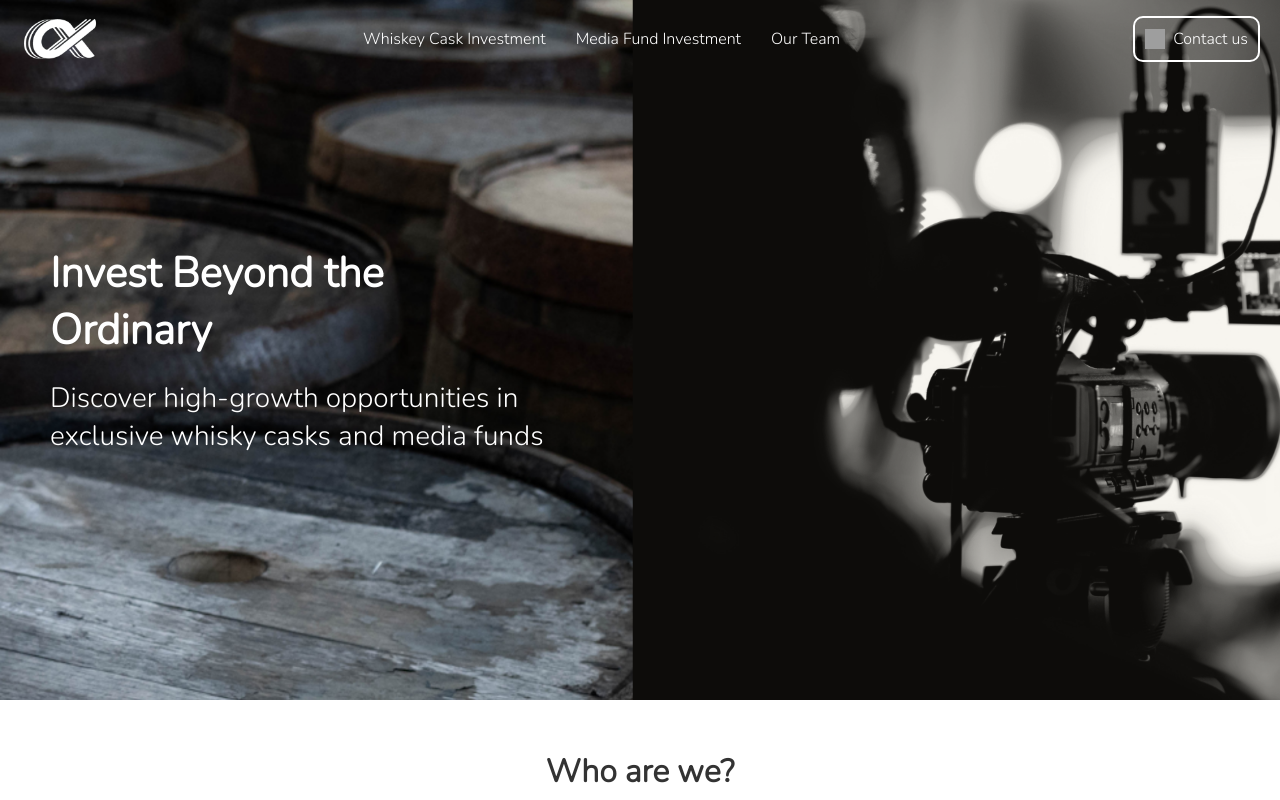
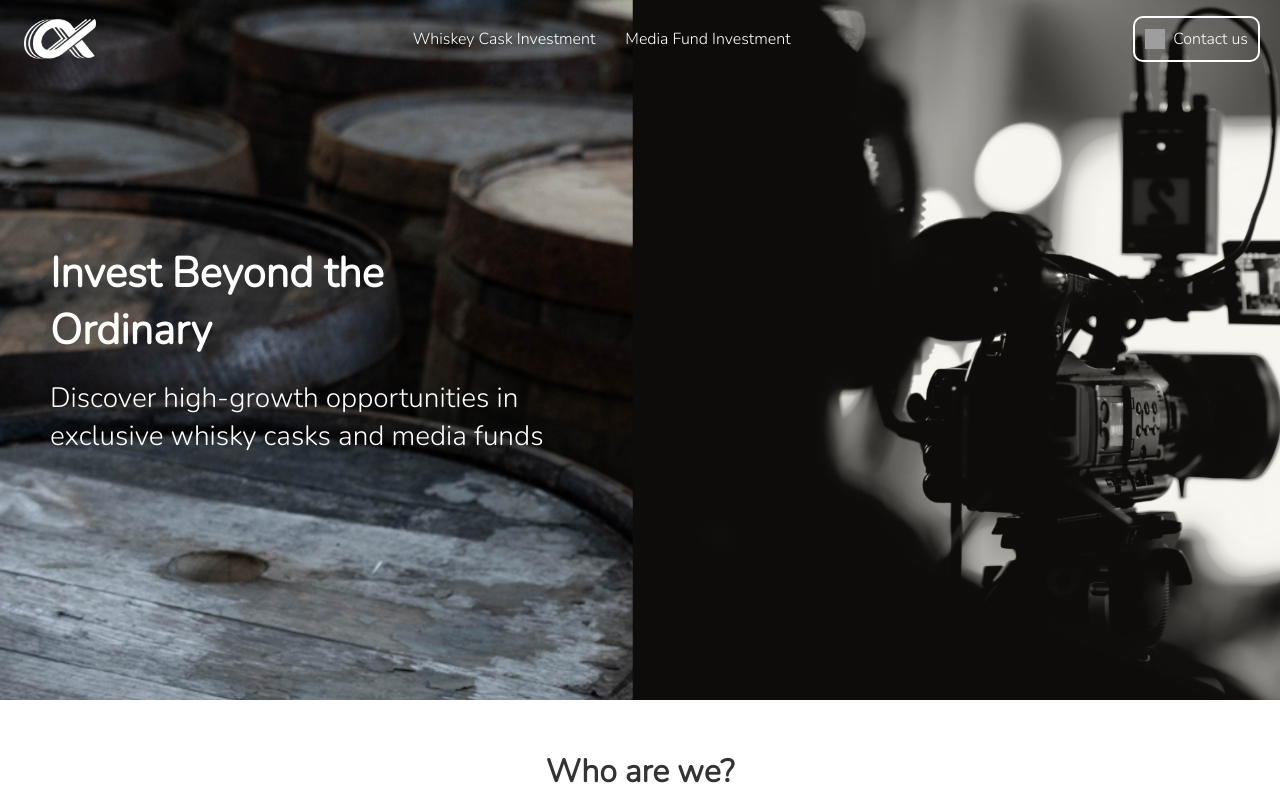
Before and after one commit to Adam-deb/Triplealfa, a Next.js app: page / in a window 1280 px wide. Shown: the top 800 px of the page. Built offline with nearby package versions, Linux system fonts and the light colour scheme; grey boxes are pictures that could not be loaded.

Commit message:
remove our team from header

```diff
--- a/src/components/Header.js
+++ b/src/components/Header.js
@@ -17,11 +17,11 @@ const navigationData = [
     href: '/media-fund-investment',
     subItems: []
   },
-  {
-    title: 'Our Team',
-    href: '/our-team',
-    subItems: []
-  }
+  // {
+  //   title: 'Our Team',
+  //   href: '/our-team',
+  //   subItems: []
+  // }
 ];
 
 export default function Header() {
```
